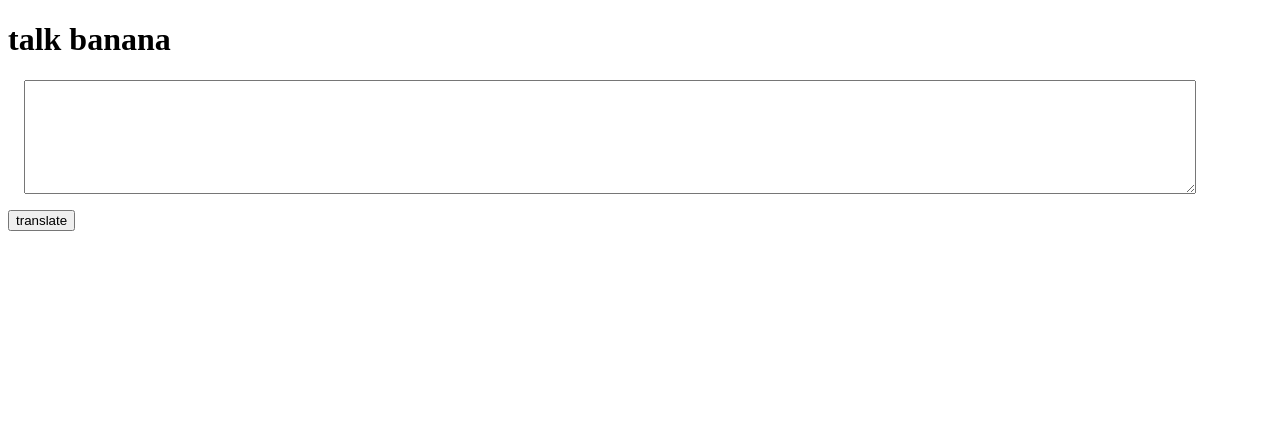
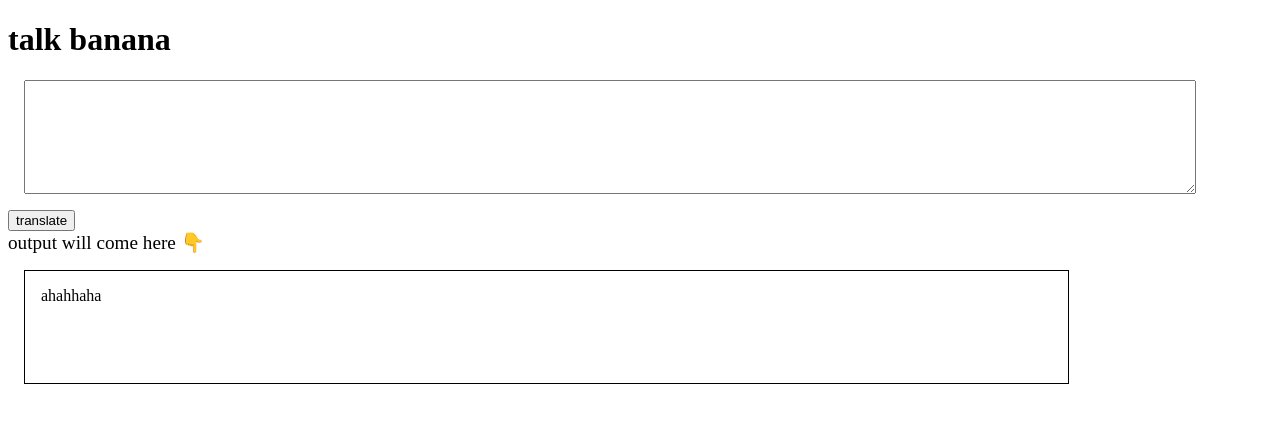
Before and after one commit to abhi9065/BANANA-SPEAK, a plain HTML site: page index.html in a window 1280 px wide. Both pictures are taken after a click on the button "translate". Drawn offline with Linux system fonts and the light colour scheme.

Commit message:
input output processing

```diff
--- a/app.js
+++ b/app.js
@@ -1,14 +1,12 @@
 var btnTranslate = document.querySelector("#btn-translate");
+var txtInput = document.querySelector("#txt-input");
+var outputDiv = document.querySelector("#output");
 
-var txtInput = document.querySelector("#txt-input");
-
-console.log(txtInput)
 
 
 function clickhandler(){
 
-    console.log("clicked");
-    console.log("input", txtInput.value);
+    outputDiv.innerText = "ahahhaha" + txtInput.value
 
 };
 
--- a/index.html
+++ b/index.html
@@ -13,7 +13,16 @@
             height: 10vh;
             margin: 1rem;
             padding: 1rem;
+        }
 
+
+        #output{
+
+            margin: 1rem;
+            padding: 1rem;
+            border: 1px solid black;
+            width: 80%;
+            height: 10vh;
         }
     </style>
 </head>
@@ -27,7 +36,11 @@
 
     </textarea>
 
-    <button id="btn-translate">translate</button>
+    <button id= "btn-translate">translate</button>
+
+    <div style="font-size: larger;">output will come here 👇</div>
+
+    <div id="output">tanay is aweosm</div>
 
     <script src="app.js" type="text/javascript"></script>
 
```
